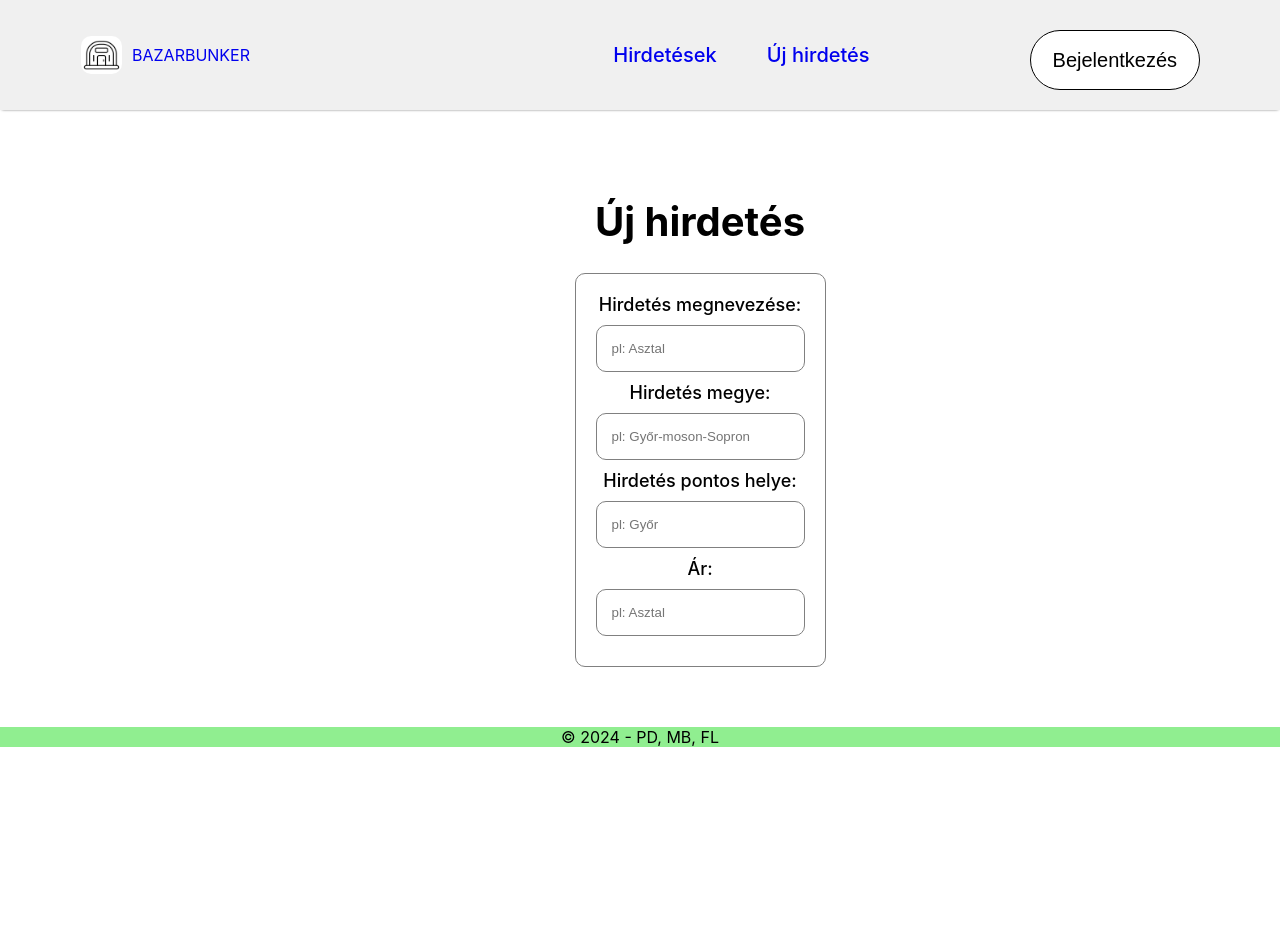
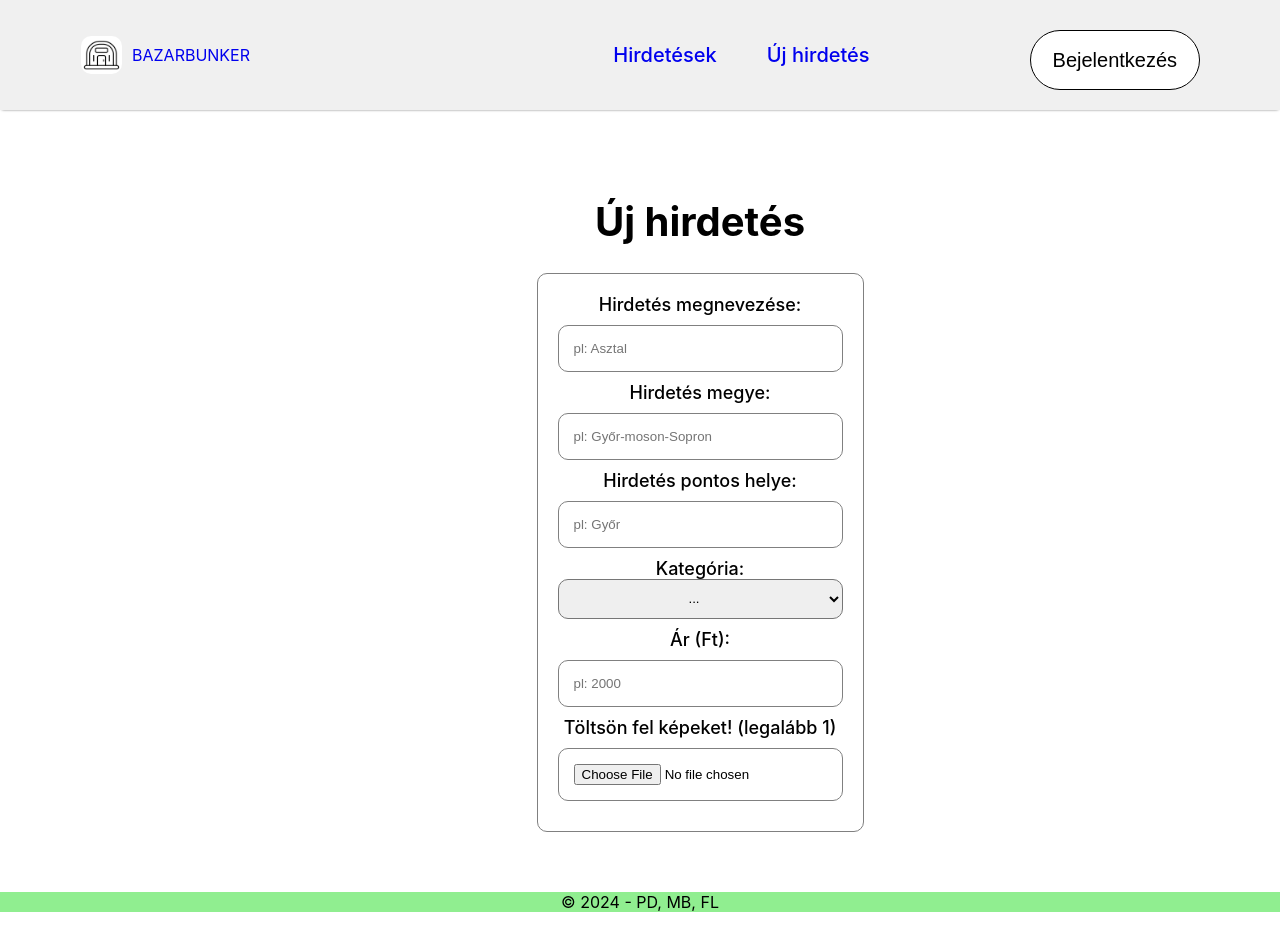
Before and after one commit to farkaslevente/14AA-D-BazarBunker, a React (Create React App) app in the folder frontend_new/: page /ujhirdetes in a window 1280 px wide. Shown: the top 928 px of the page. Before the commit the page ends 800 px from the top, so only its background shows below. Built offline with nearby package versions, Linux system fonts and the light colour scheme.

Commit message:
nem sok, de kell egy kis átgondolás, illetve segít majd a backendhez való hozzákötés

```diff
--- a/frontend_new/src/Pages/CSS/NewAdPage.css
+++ b/frontend_new/src/Pages/CSS/NewAdPage.css
@@ -28,3 +28,14 @@
     border: 1px solid gray;
     border-radius: 10px;
 }
+
+.data1 select {
+    height: 40px;
+    margin-bottom: 10px;
+    border-radius: 10px;
+    text-align: center;
+}
+
+.data1 input {
+    margin-bottom: 10px;
+}
--- a/frontend_new/src/Pages/NewAdPage.jsx
+++ b/frontend_new/src/Pages/NewAdPage.jsx
@@ -1,7 +1,66 @@
-import React from 'react'
+import React, { useState } from 'react'
 import './CSS/NewAdPage.css'
+import { useNavigate } from 'react-router-dom';
 
 export const NewAdPage = () => {
+    const [values, setValues] = useState({
+        title: "",
+        email: "",
+        password: "",
+        passwordagain: ""
+    });
+    const navigate = useNavigate()
+
+    const inputs = [
+        {
+            id: 1,
+            name:"username",
+            type: "text",
+            placeholder: "Felhasználónév",
+            errorMessage: "A felhasználónév 3-16 karakter hosszúnak kell lenni, és nem tartalmazhat speciális karaktereket!",
+            label: "Felhasználónév",
+            pattern: "^[A-Za-z0-9]{3,16}$",
+            required: true,
+        },
+        {
+            id: 2,
+            name:"email",
+            type: "email",
+            placeholder: "Email",
+            label: "Email",
+            errorMessage: "Az email nem megfelelő formátumú!",
+            required: true
+        },
+        {
+            id: 3,
+            name: "password",
+            type: "password",
+            placeholder: "Jelszó",
+            label: "Jelszó",
+            errorMessage: "A jelszónak 8-30 karakter hosszúnak kell lenni és tartalmaznia kell legalább egyet-egyet az alábbiak közül: Betű, Szám, Speciális karakter!",
+            pattern: `^(?=.*[0-9])(?=.*[a-zA-Z])(?=.*[!@#$%^&*])[A-Za-z0-9!@#$%^&*]{8,20}$`,
+            required: true
+        },
+        {
+            id: 4,
+            name: "passwordagain",
+            type: "password",
+            placeholder: "Jelszó újra",
+            label: "Jelszó újra",
+            errorMessage: "A jelszó nem egyezik a másik jelszóval!",
+            pattern: values.password,
+            required: true
+        }
+    ];
+
+    const handleSubmit = (e) => {
+        e.preventDefault();
+    };
+
+    const onChange = (e) => {
+        setValues({...values, [e.target.name]: e.target.value});
+    }
+
     return (
         <div className='newadpage'>
             <div className="newadpage-title">
@@ -10,19 +69,32 @@ export const NewAdPage = () => {
             <div className="newadpage-content">
                 <div className="data1">
                     <label htmlFor="title">Hirdetés megnevezése:</label>
-                    <input type="text" name='title' placeholder='pl: Asztal'/>
+                    <input type="text" name='title' placeholder='pl: Asztal' />
 
                     <label htmlFor="county">Hirdetés megye:</label>
-                    <input type="text" name='county' placeholder='pl: Győr-moson-Sopron'/>
+                    <input type="text" name='county' placeholder='pl: Győr-moson-Sopron' />
 
                     <label htmlFor="settlement">Hirdetés pontos helye:</label>
-                    <input type="text" name='settlement' placeholder='pl: Győr'/>
+                    <input type="text" name='settlement' placeholder='pl: Győr' />
 
-                    <label htmlFor="price">Ár:</label>
-                    <input type="text" name='price' placeholder='pl: Asztal'/>
+                    <label htmlFor="category">Kategória:</label>
+                    <select name="category" id="category">
+                        <option value="default">...</option>
+                        <option value="uni">Egyetem</option>
+                        <option value="mid">Középiskola</option>
+                        <option value="pri">Aáltalános iskola</option>
+                        <option value="book">Könyv</option>
+                        <option value="wri">Írószer</option>
+                        <option value="furn">Bútor</option>
+                    </select>
+
+                    <label htmlFor="price">{'Ár (Ft):'}</label>
+                    <input type="text" name='price' placeholder='pl: 2000' />
+
+                    <label htmlFor="image">{'Töltsön fel képeket! (legalább 1)'}</label>
+                    <input type="file" />
                 </div>
                 <div className="data2">
-
                 </div>
             </div>
         </div>
```
